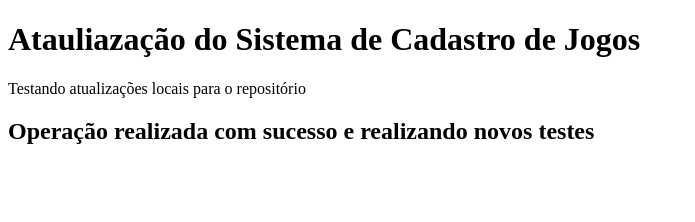
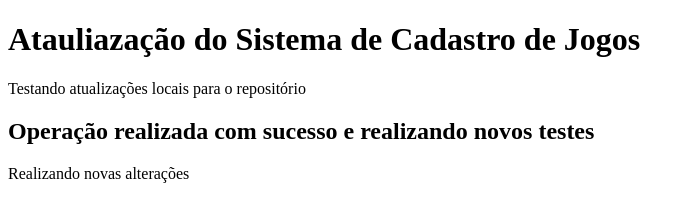
Before and after one commit to Nilton-Cesar-Dantas/Sistema-de-cadastro, a plain HTML site: page index.html in a window 1280 px wide. Shown: the whole page, without its empty margins (0-695 px from the left). Drawn offline with Linux system fonts and the light colour scheme.

Commit message:
Testando novas alterações

```diff
--- a/index.html
+++ b/index.html
@@ -10,6 +10,7 @@
     <h1>Atauliazação do Sistema de Cadastro de Jogos</h1>
     <p>Testando atualizações locais para o repositório</p>
     <h2>Operação realizada com sucesso e realizando novos testes</h2>
+    <p>Realizando novas alterações</p>
     <script src="app.js"></script>
 </body>
 </html>
```
